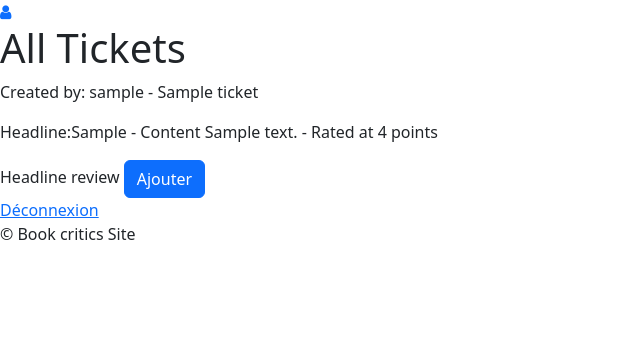
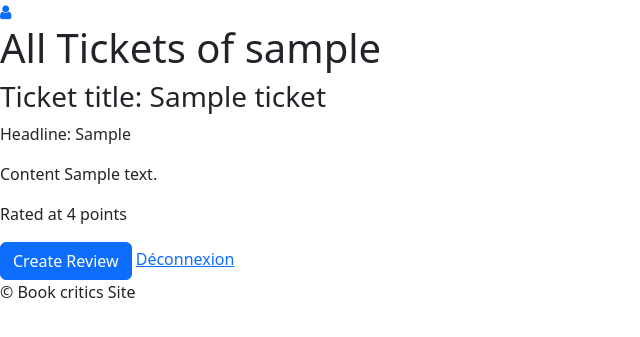
Before and after one commit to gltwodotlineci/basic_django_app, a Django app: page /my_tickets/00000000-0000-0000-0000-000000000001/ in a window 1280 px wide. Shown: the top 337 px of the page, without its empty margins (0-640 px from the left). Run offline with Django 4.2, Linux system fonts and the light colour scheme; a user stored in the database is signed in; tables that the repository leaves empty hold one stand-in row (values such as "Sample post").

Commit message:
redirect2right page

```diff
--- a/book_critics_core/static/js/main.js
+++ b/book_critics_core/static/js/main.js
@@ -23,3 +23,18 @@ function searchUser() {
       }
     });
   }
+
+
+function openDialogBox(id){
+  var dialog = document.getElementById(id);
+  if (dialog) {
+    dialog.showModal();
+  }
+}
+
+function closeDialogBox(id){
+  var dialog = document.getElementById(id);
+  if (dialog) {
+    dialog.close();
+  }
+}
--- a/book_critics_core/templates/base/base.html
+++ b/book_critics_core/templates/base/base.html
@@ -9,6 +9,9 @@
     <title>Book critics</title>
 </head>
 <body>
+    {% load static %}
+    <script src="{% static 'js/main.js' %}" type="application/javascript"></script>
+
     <header>
 
     </header>
--- a/book_critics_core/templates/tickets/all_tickets.html
+++ b/book_critics_core/templates/tickets/all_tickets.html
@@ -5,32 +5,41 @@
 <a href="{% url 'profile' %}">
     <i class="fa fa-solid fa-user"></i>
 </a>
-    <h1> All Tickets</h1>
+    <h1> All Tickets of {{user.username}} </h1>
     {% for ticket in tickets %}
-        <p>Created by: {{ticket.user.username}} - {{ticket.title}} </p>
+        <h3>Ticket title: {{ticket.title}} </h3>
         {% for review in ticket.review.all %}
             {% if review %}
-                <p>Headline:{{review.headline}} - Content {{review.body}} -
-                     Rated at {{review.rating}} points
-                </p>
+                <p>Headline: {{review.headline}}</p>
+                <p>Content {{review.body}}</p>
+                <p>Rated at {{review.rating}} points</p>
             {% else %}
                 <p>No review yet</p>
             {% endif %}
         {% endfor %}
+
+    <dialog id="myDialog{{ticket.pk}}">
+
         <form action="{% url 'create_review' %}" method="post" id="{{ticket.title}}">
             {% csrf_token %}
-            <label>Headline review</label>
             {{form}}
-
             <input type="hidden" name="ticket_id" value="{{ticket.pk}}">
-
             <button type="submit" class="btn btn-primary"
                         data-bs-toggle="modal" data-bs-target="#exampleModal"
                     >
-                Ajouter
+                Add Review
             </button>
+            <button onclick="closeDialogBox('myDialog{{ticket.pk}}')">Close</button>
 
         </form>
+    </dialog>
+    <button onclick="openDialogBox('myDialog{{ticket.pk}}')"
+    id="openBtn" class="btn btn-primary">
+        Create Review
+    </button>
+
     {% endfor %}
     <a href="{% url 'logout' %}">Déconnexion</a>
+
+
 {% endblock %}
--- a/book_critics_core/urls.py
+++ b/book_critics_core/urls.py
@@ -18,7 +18,6 @@ urlpatterns = [
     # Tickets
     path('ticket/', views.ticket, name='ticket'),
     path('create_ticket/', views.create_ticket, name='create_ticket'),
-    path('tickets/', views.all_tickets, name='tickets'),
     path('my_tickets/<uuid:user_id>/', views.my_tickets, name='my_tickets'),
     # Reviews
     path('create_review/', views.create_review, name='create_review'),
--- a/book_critics_core/views.py
+++ b/book_critics_core/views.py
@@ -248,12 +248,13 @@ def create_ticket(request):
             description = form.cleaned_data['description']
             image = form.cleaned_data['image']
             # Creating the ticket
-            Ticket.objects.create(user=request.user,
+            new_ticket = Ticket.objects.create(user=request.user,
                                  title=title,
                                  description=description,
                                  image=image
                                  )
-            tickets = Ticket.objects.all().order_by('-time_created')
+            tickets = Ticket.objects.filter(user=new_ticket.user)
+            tickets.order_by('-time_created')
             return render(request, 'tickets/all_tickets.html',
                   context={'tickets': tickets}
                   )
@@ -276,21 +277,9 @@ def refactor_review_form(request)-> ReviewForm:
 
 
 @login_required(login_url='http://localhost:8000')
-def all_tickets(request):
-    review_form = refactor_review_form(request)
-    tickets = Ticket.objects.all().order_by('-time_created')
-
-    return render(request, 'tickets/all_tickets.html',
-                  context={
-                        'tickets': tickets,
-                        'form': review_form,
-                        }
-                  )
-
-
-@login_required(login_url='http://localhost:8000')
 def my_tickets(request, user_id):
     user = request.user
+    review_form = ReviewForm(request.POST)
     if user_id != user.uuid:
         followed = CustomUser.objects.get(uuid=user_id)
     else:
@@ -299,13 +288,15 @@ def my_tickets(request, user_id):
     tickets = Ticket.objects.filter(user=followed).order_by('-time_created')
 
     return render(request, 'tickets/all_tickets.html',
-                  context={'tickets': tickets}
+                  context={'tickets': tickets,
+                           'user': followed,
+                           'form': review_form,
+                           }
                   )
 
 
 @login_required(login_url='http://localhost:8000')
 def create_review(request):
-    tickets = Ticket.objects.all().order_by('-time_created')
     user = request.user
     error = None
 
@@ -313,6 +304,8 @@ def create_review(request):
         try:
             ticket_id = request.POST.get('ticket_id')
             ticket = Ticket.objects.get(uuid=ticket_id)
+            # Geting the ticket from the right user
+            tickets = Ticket.objects.filter(user=ticket.user).order_by('-time_created')
             form = ReviewForm(request.POST)
             if form.is_valid():
                 headline = form.cleaned_data['headline']
@@ -330,7 +323,7 @@ def create_review(request):
                 return render(request, 'tickets/all_tickets.html',
                   context={'ticket': ticket,
                            'tickets': tickets,
-                           'form': form
+                           'form': form2
                            }
                   )
 
@@ -396,7 +389,8 @@ def create_tck_rvw(request):
                                   body=body,
                                   rating=rating
                                   )
-            tickets = Ticket.objects.all().order_by('-time_created')
+            tickets = Ticket.objects.filter(user=ticket.user)
+            tickets.order_by('-time_created')
             return render(request, 'tickets/all_tickets.html',
                           context={'tickets': tickets}
                           )
```
Also changed, not shown: book_critics_core/templates/users/show.html (+1 -7 lines).
